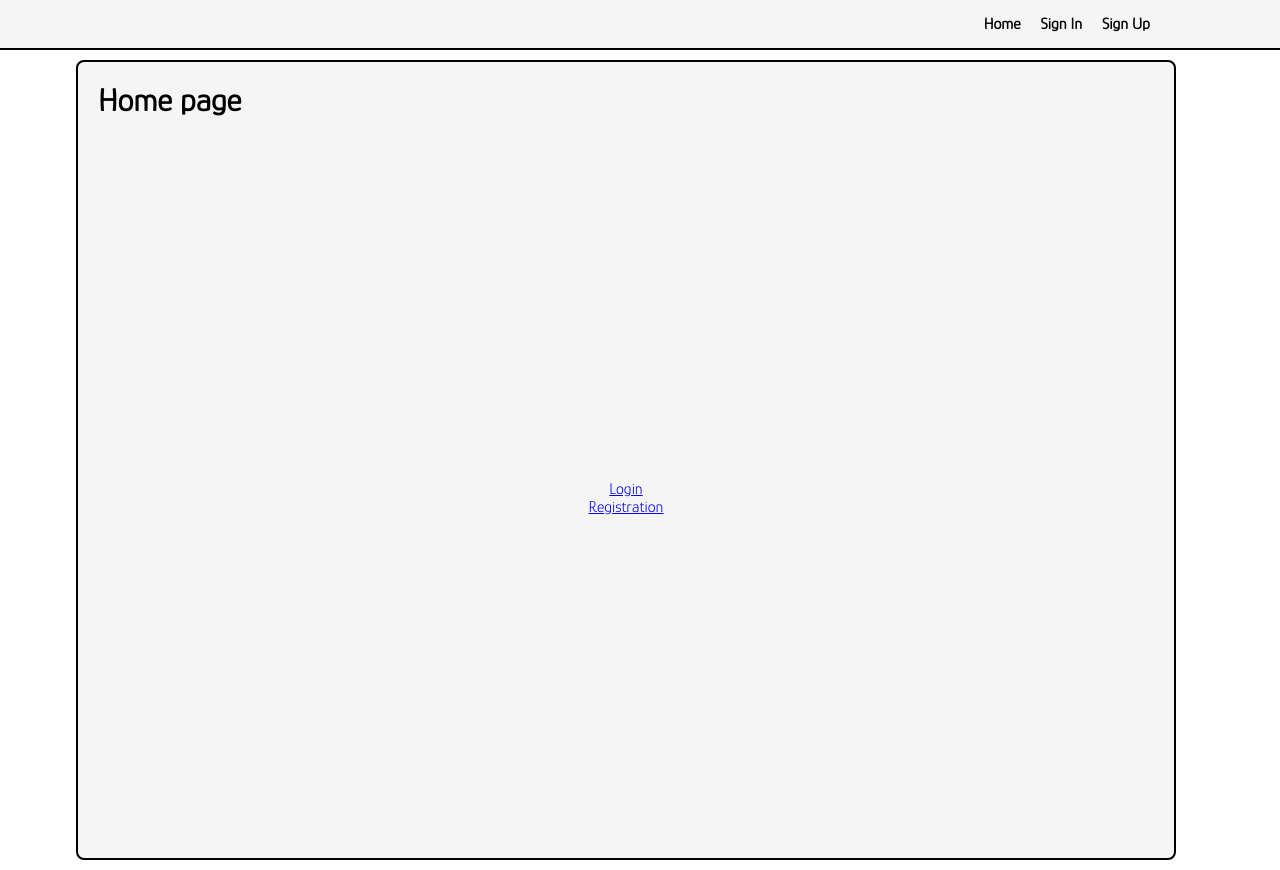
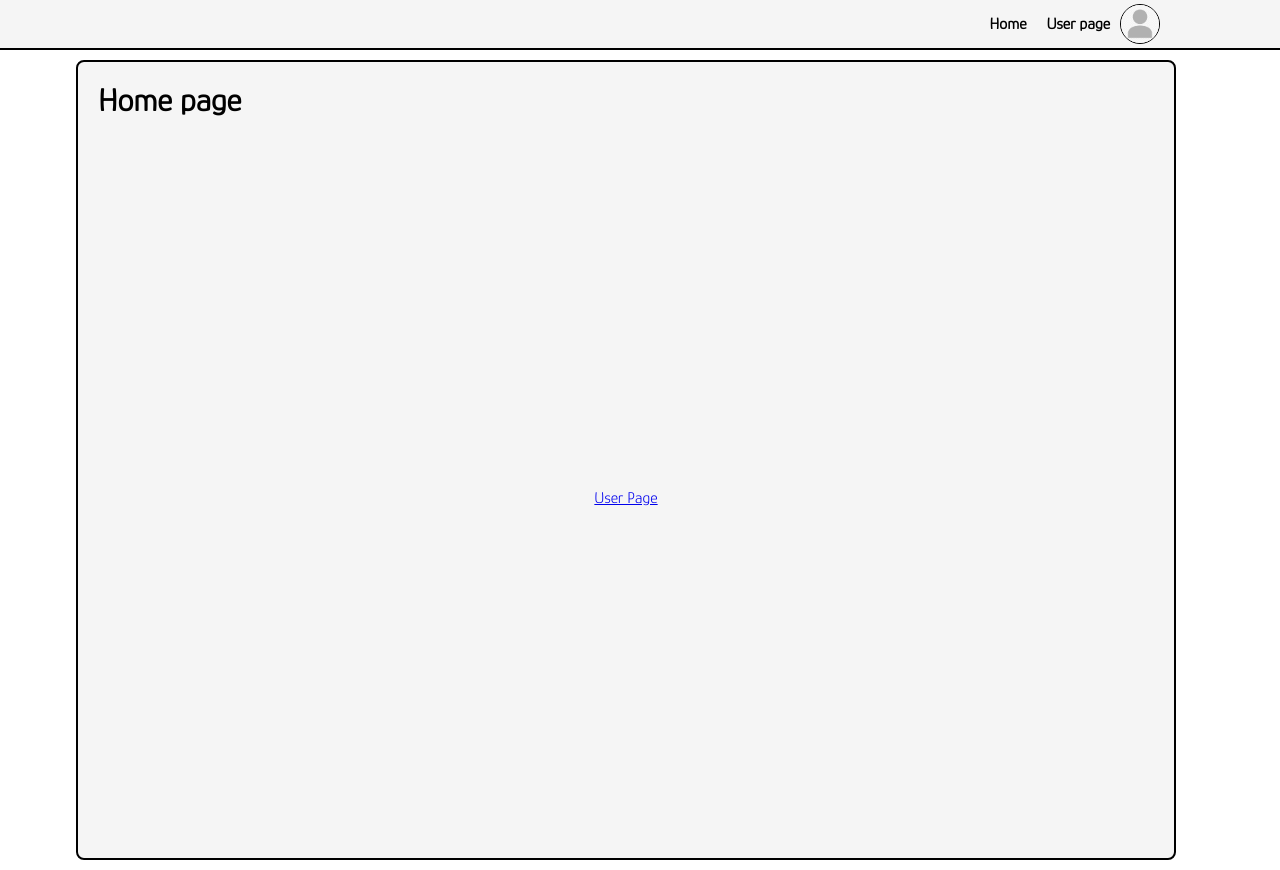
Before and after one commit to kornatskyi/authentication-form, a React app: page / in a window 1280 px wide. Built offline with nearby package versions, Linux system fonts and the light colour scheme.

Commit message:
added user button to the header"

```diff
--- a/src/App.tsx
+++ b/src/App.tsx
@@ -9,7 +9,7 @@ import axios, { AxiosRequestConfig, AxiosResponse } from 'axios'
 import './styles/style.scss'
 
 export default function App() {
-  const [isAuthorized, setIsAuthorized] = useState(false)
+  const [isAuthorized, setIsAuthorized] = useState(true)
 
   // const axiosRequest = () => {
   //   const config: AxiosRequestConfig = {
--- a/src/components/Navbar/NavBar.scss
+++ b/src/components/Navbar/NavBar.scss
@@ -122,6 +122,7 @@
         text-decoration: none;
         font-weight: bold;
         @include bottomSlide;
+        align-self: center;
 
         margin: 0 10px;
       }
--- a/src/components/Navbar/NavBar.tsx
+++ b/src/components/Navbar/NavBar.tsx
@@ -3,7 +3,7 @@ import { Link } from 'react-router-dom'
 import axios, { AxiosRequestConfig, AxiosResponse } from 'axios'
 import './NavBar.scss'
 import burger from '../../assets/images/icons/burger.svg'
-
+import UserButton from '../UserButton/UserButton'
 interface Props {
   pageNames: Array<string>
   isAuthorized: boolean
@@ -73,7 +73,9 @@ function NavBar(props: Props) {
             )
           })}
         {isAuthorized ? (
-          <button onClick={() => signOut()}>Sign out</button>
+          <>
+            <UserButton />
+          </>
         ) : (
           <></>
         )}
--- /dev/null
+++ b/src/components/UserButton/UserButton.scss
@@ -0,0 +1,22 @@
+@import '../../styles/variables';
+@import '../../styles/mixins';
+
+.userButtonContainer {
+  display: flex;
+
+  button {
+    border: 1px solid black;
+    border-radius: 100px;
+    overflow: hidden;
+    width: 40px;
+    height: 40px;
+    display: flex;
+    justify-content: center;
+
+    img {
+      background-color: white;
+      width: 40px;
+      height: 40px;
+    }
+  }
+}
--- /dev/null
+++ b/src/components/UserButton/UserButton.tsx
@@ -0,0 +1,18 @@
+import React from 'react'
+import userImagePlaceholder from '../../assets/images/placeholders/user_image_placeholder.png'
+import './UserButton.scss'
+// interface Props {
+
+// }
+
+const UserButton = () => {
+  return (
+    <div className="userButtonContainer">
+      <button>
+        <img src={userImagePlaceholder} alt="User profile" />
+      </button>
+    </div>
+  )
+}
+
+export default UserButton
--- a/src/styles/_mixins.scss
+++ b/src/styles/_mixins.scss
@@ -128,3 +128,24 @@
     pointer-events: auto;
   }
 }
+
+@mixin disableSelection {
+  /* Disabled selection*/
+  -webkit-touch-callout: none;
+  /* iOS Safari */
+  -webkit-user-select: none;
+  /* Safari */
+  -khtml-user-select: none;
+  /* Konqueror HTML */
+  -moz-user-select: none;
+  /* Old versions of Firefox */
+  -ms-user-select: none;
+  /* Internet Explorer/Edge */
+  user-select: none;
+  /* Non-prefixed version, currently supported by Chrome, Edge, Opera and Firefox */
+}
+
+@mixin disableDraggability {
+  user-drag: none;
+  -webkit-user-drag: none;
+}
--- a/src/styles/style.scss
+++ b/src/styles/style.scss
@@ -9,3 +9,13 @@ main {
 
 footer {
 }
+
+button {
+  background: none;
+  color: inherit;
+  border: none;
+  padding: 0;
+  font: inherit;
+  cursor: pointer;
+  outline: inherit;
+}
```
Also changed, not shown: src/assets/images/placeholders/user_image_placeholder.png (added), src/components/UserDropdown/UserDropdown.scss (added), src/components/UserDropdown/UserDropdown.tsx (added).
